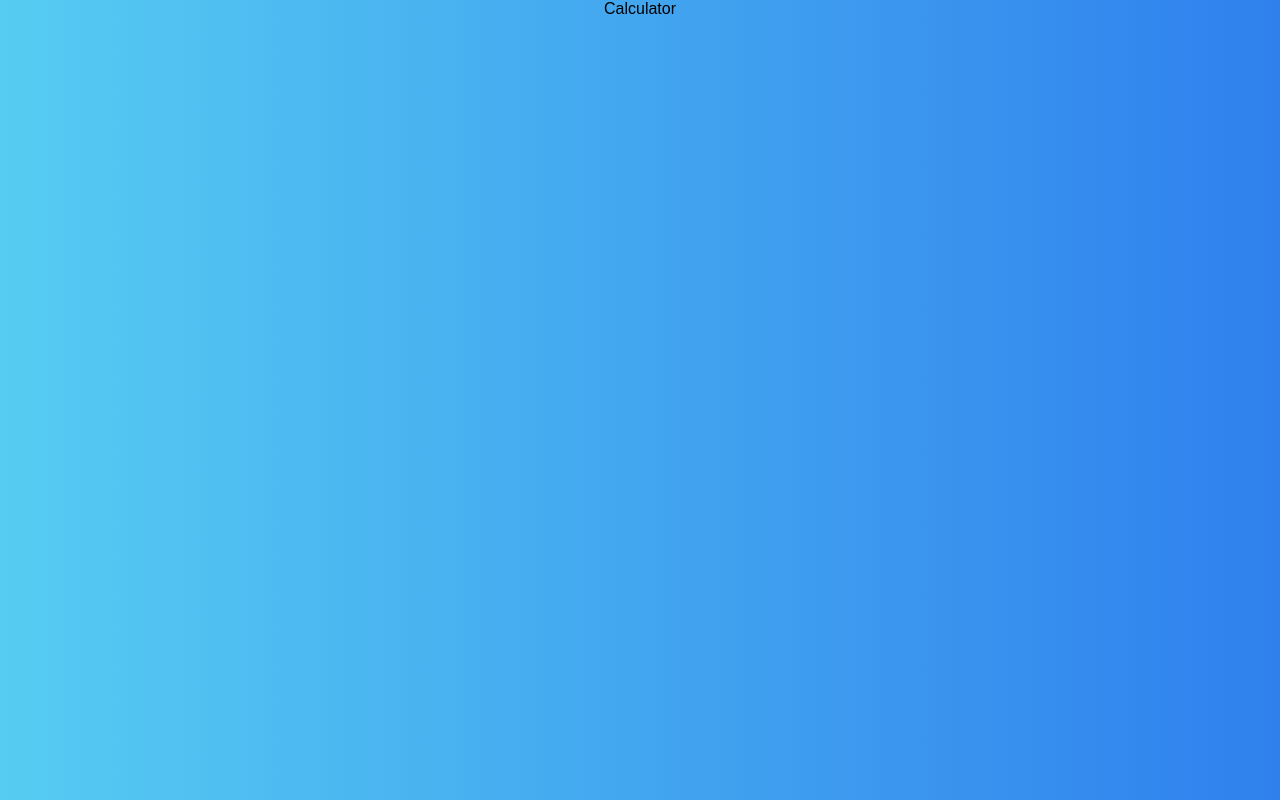
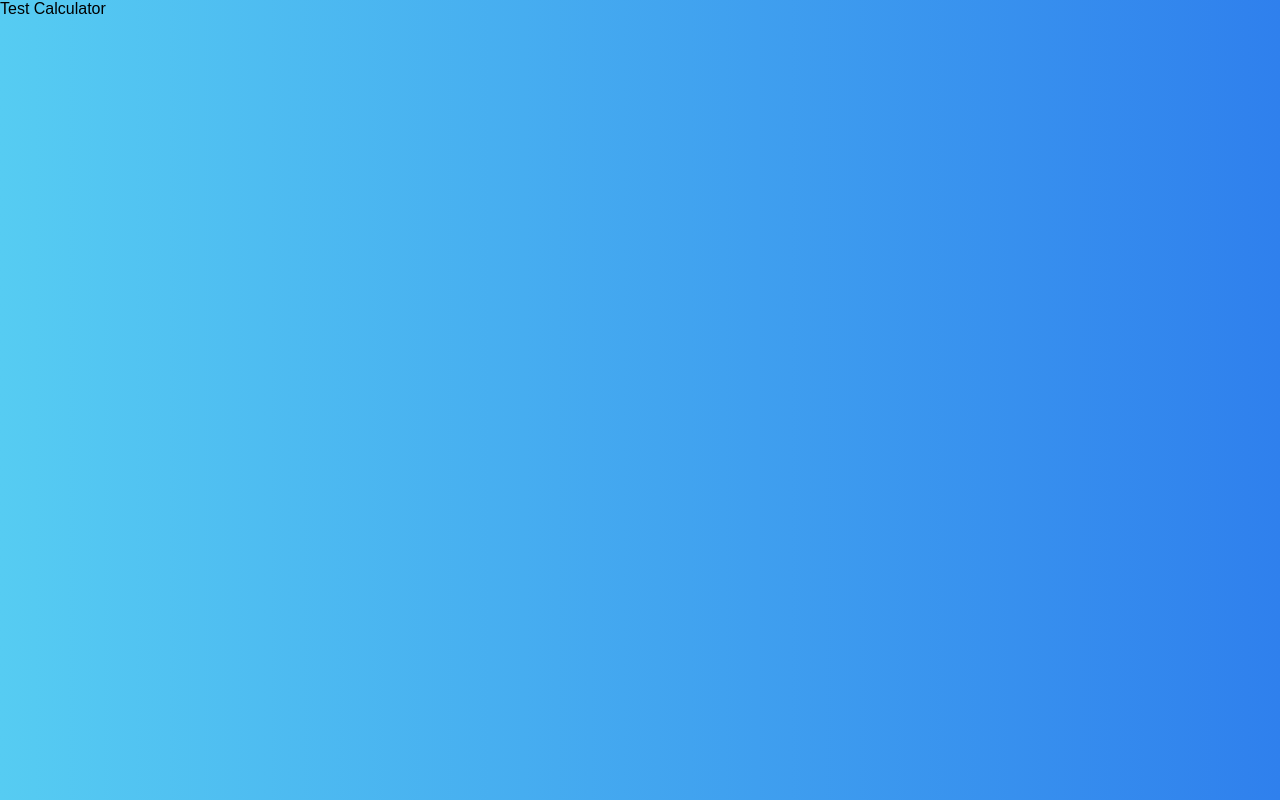
Before and after one commit to diegofdg/calculator, a React (Create React App) app: page / in a window 1280 px wide. Built offline with nearby package versions, Linux system fonts and the light colour scheme.

Commit message:
creating the base calculator component

```diff
--- a/src/App.css
+++ /dev/null
@@ -1,3 +0,0 @@
-.App {
-    text-align: center;
-}
--- a/src/App.js
+++ b/src/App.js
@@ -1,10 +1,8 @@
-import './App.css';
+import Calculator from './components/Calculator';
 
 function App() {
     return (
-        <div className="App">
-            Calculator
-        </div>
+        <Calculator />
     );
 };
 
--- /dev/null
+++ b/src/components/Calculator/index.js
@@ -0,0 +1,9 @@
+import React from 'react';
+
+const Calculator = () => {
+    return (
+        <div>Test Calculator</div>
+    );
+};
+
+export default Calculator;
```
